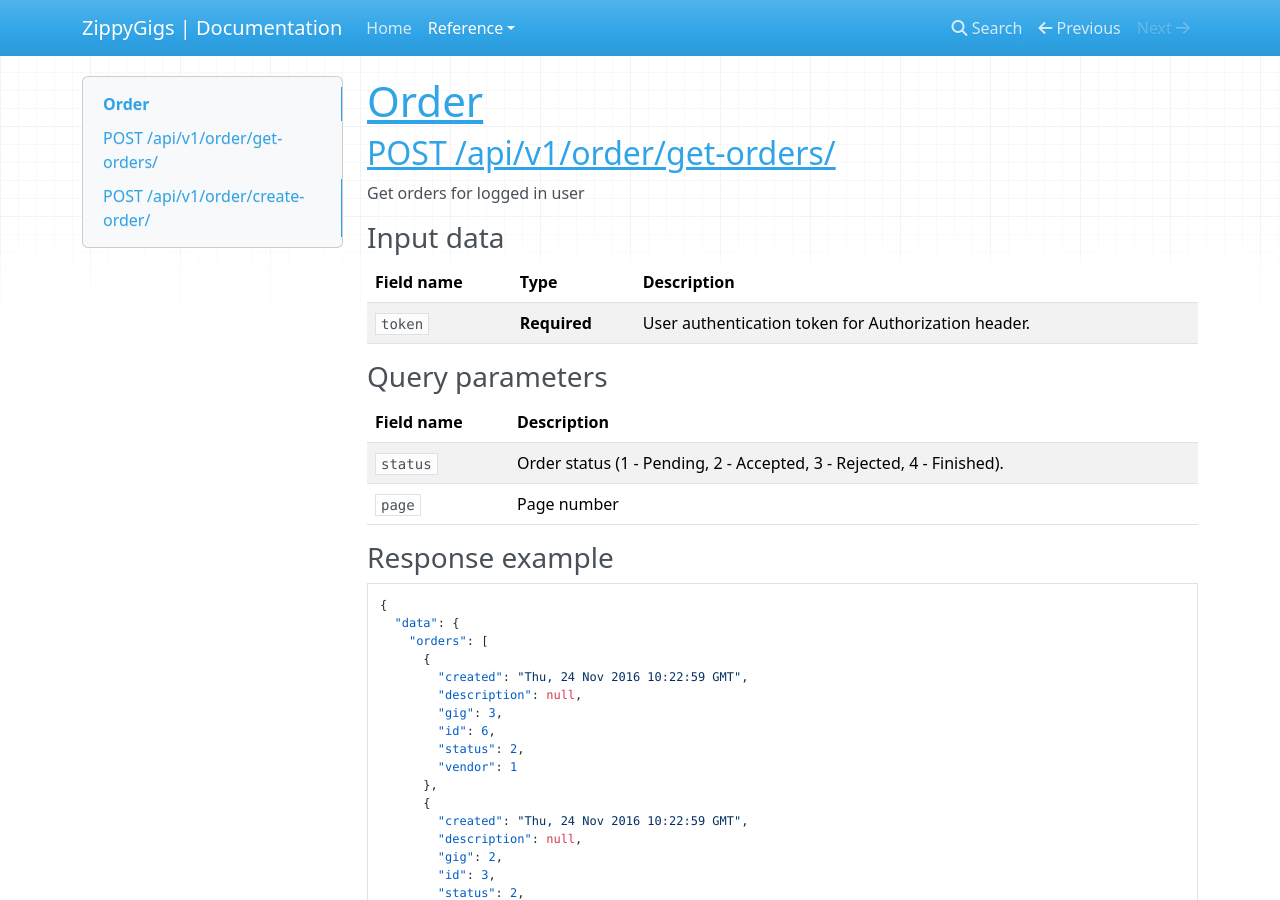
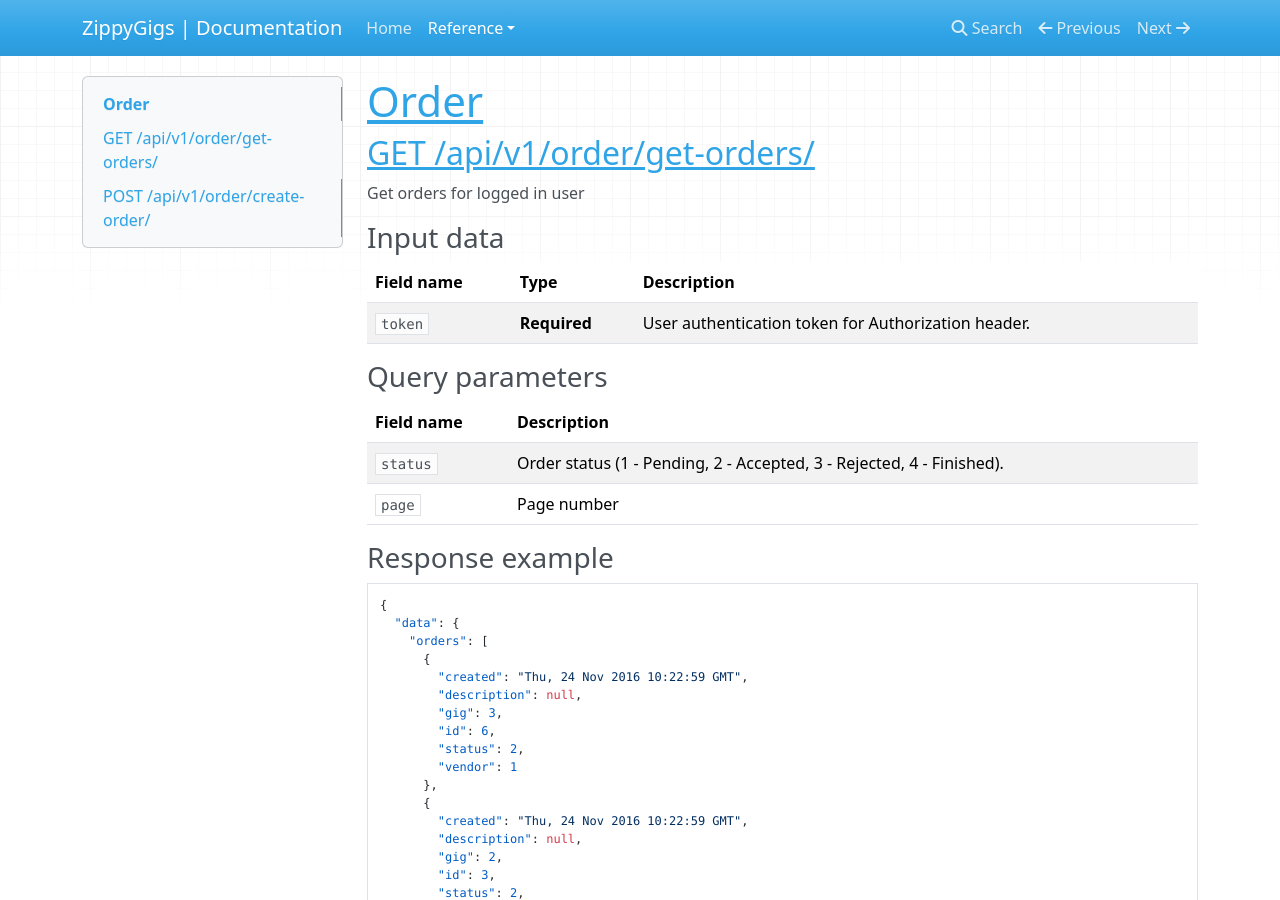
Before and after one commit to stamigos/ZippyGigsDocumentation, an MkDocs documentation site: the page built from docs/reference/order.md, in a window 1280 px wide and 900 px high. Built offline with MkDocs 1.6.1, drawn with Linux system fonts in a browser that asks for light colours; nearby versions of some CDN libraries; old or Windows-style settings are respelled for this version of MkDocs.

Commit message:
gig reference added

```diff
--- a/docs/reference/order.md
+++ b/docs/reference/order.md
@@ -1,5 +1,5 @@
 # [Order](order.md)
-## [POST /api/v1/order/get-orders/](order.md#get-apiv1orderget-orders)
+## [GET /api/v1/order/get-orders/](order.md#get-apiv1orderget-orders)
 Get orders for logged in user
 ### Input data
 Field name   | Type          | Description
--- a/mkdocs.yml
+++ b/mkdocs.yml
@@ -6,3 +6,4 @@ pages:
    - 'Vendors': 'reference/vendors.md'
    - 'Client': 'reference/client.md'
    - 'Order': 'reference/order.md'
+   - 'Gig': 'reference/gig.md'
```
Also changed, not shown: docs/reference/gig.md (added, +15 -0 lines).
